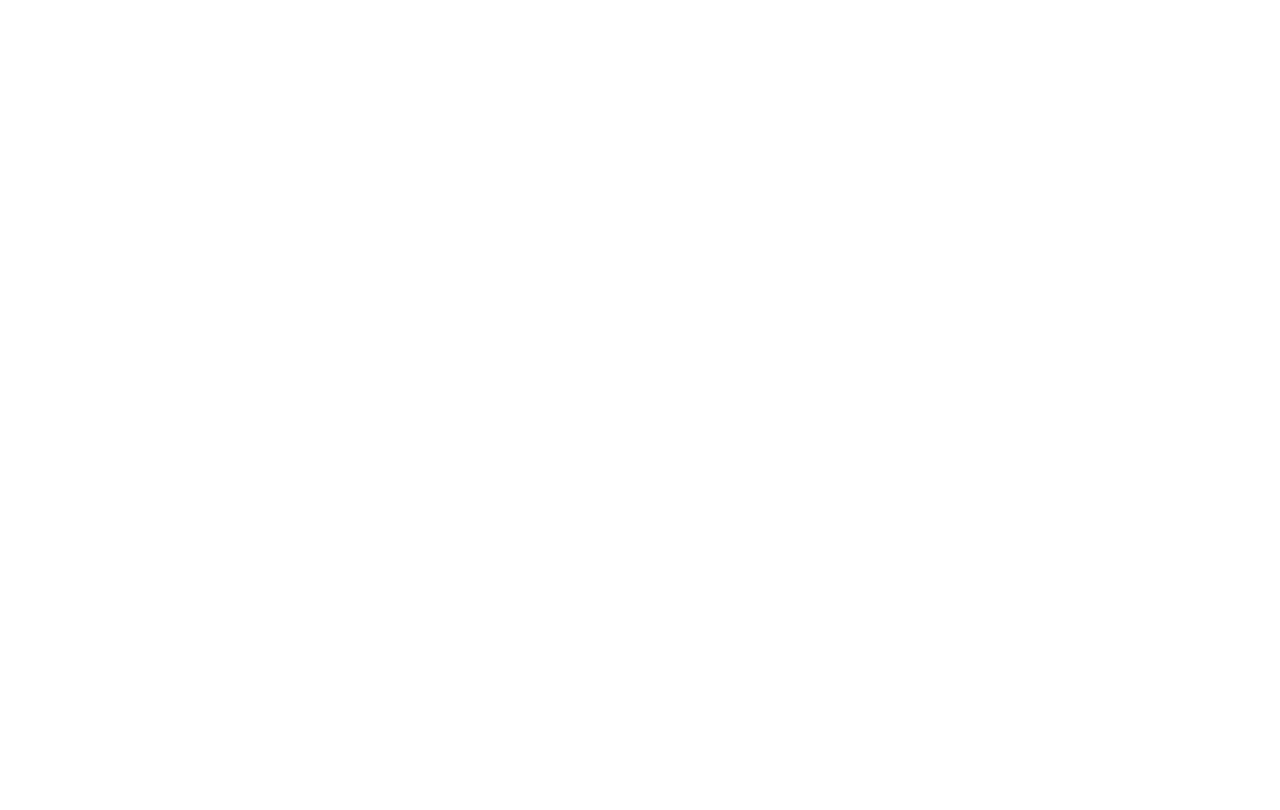
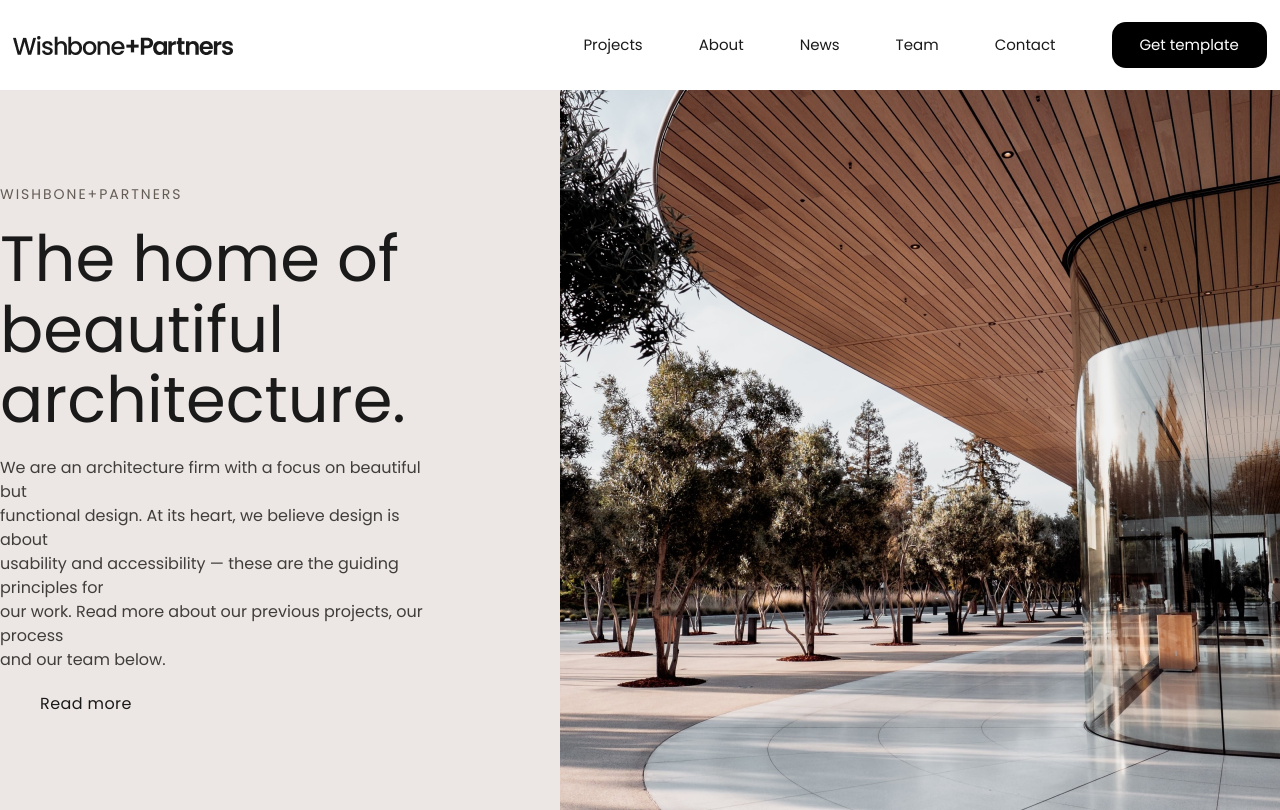
Before and after one commit to husiwijn-L/potato, a plain HTML site: page index.html in a window 1280 px wide. Drawn offline with Linux system fonts and the light colour scheme.

Commit message:
сделала хедер и первое окно

```diff
--- a/index.html
+++ b/index.html
@@ -4,8 +4,45 @@
     <meta charset="UTF-8">
     <meta name="viewport" content="width=device-width, initial-scale=1.0">
     <title>Document</title>
+
+    <link rel="stylesheet" href="styles.css">
+    <link rel="preconnect" href="https://fonts.googleapis.com">
+    <link rel="preconnect" href="https://fonts.gstatic.com" crossorigin>
+    <link href="https://fonts.googleapis.com/css2?family=Poppins:ital,wght@0,100;0,200;0,300;0,400;0,500;0,600;0,700;0,800;0,900;1,100;1,200;1,300;1,400;1,500;1,600;1,700;1,800;1,900&display=swap" rel="stylesheet">
+
 </head>
 <body>
+    <div class="start">
+        <header>
+            <img src="img/logo.png" alt="">
 
+            <div>
+                <a href=""><p>Projects</p></a>
+
+                <a href=""><p>About</p></a>
+
+                <a href=""><p>News</p></a>
+
+                <a href=""><p>Team</p></a>
+
+                <a href=""><p>Contact</p></a>
+
+                <a href=""><p class="button">Get template</p></a>
+            </div>
+        </header>
+        <div class="architectureHouse">
+            <div class="text">
+                <p class="text1">Wishbone+Partners</p>
+                <h1>The home of</br>beautiful</br>architecture.</h1>
+                <p class="text2">We are an architecture firm with a focus on beautiful but</br>
+                    functional design. At its heart, we believe design is about</br>
+                    usability and accessibility — these are the guiding principles for</br>
+                    our work. Read more about our previous projects, our process</br>
+                    and our team below.</p>
+                <a href=""><p class="button1">Read more</p></a>
+            </div>
+            <img src="img/fon.png" alt="house">
+        </div>
+    </div>
 </body>
 </html>
--- a/styles.css
+++ b/styles.css
@@ -0,0 +1,97 @@
+* {
+    padding: 0;
+    margin: 0;
+
+    text-decoration: none;
+    list-style: none;
+    box-sizing: border-box;
+  }
+
+  header {
+    display: flex;
+    align-items: center;
+    justify-content: center;
+    gap: 350px;
+    height: 90px;
+    width: 100%;
+  }
+
+  header > div {
+    display: flex;
+    align-items: center;
+    gap: 56px;
+  }
+
+  header > div > a > p {
+    color: #1B1A1A;
+    font-family: "Poppins";
+    font-weight: 400;
+    font-size: 15px;
+    line-height: 24px;
+  }
+
+  .button {
+    background-color: #000000;
+    color: #ffffff;
+    width: 155px;
+    height: 46px;
+    border-radius: 14px;
+    display: flex;
+    justify-content: center;
+    align-items: center;
+  }
+
+  .architectureHouse {
+    height: 720px;
+    background-color: #ECE7E4;
+    display: flex;
+    align-items: center;
+    justify-content: center;
+    gap: 10px;
+  }
+
+  .architectureHouse > img {
+    margin-left: 100px;
+  }
+
+  .text {
+    display: flex;
+    flex-direction: column;
+    gap: 20px;
+  }
+
+  .text1 {
+    color: #645C55;
+    font-family: "Poppins";
+    font-weight: 400;
+    font-size: 14px;
+    line-height: 20px;
+    letter-spacing: 2px;
+    text-transform: uppercase;
+  }
+
+  .text > h1 {
+    color: #1B1A1A;
+    font-family: "Poppins";
+    font-weight: 400;
+    font-size: 64px;
+    line-height: 70.4px;
+  }
+
+  .text2 {
+    color: #403E3B;
+    font-family: "Poppins";
+    font-weight: 400;
+    font-size: 16px;
+    line-height: 24px;
+  }
+
+  .button1{
+    margin-left: 40px;
+    color: #1B1A1A;
+    font-family: "Poppins";
+    font-weight: 400;
+    font-size: 16px;
+    line-height: 24px;
+    letter-spacing: 0.4px;
+  }
```
